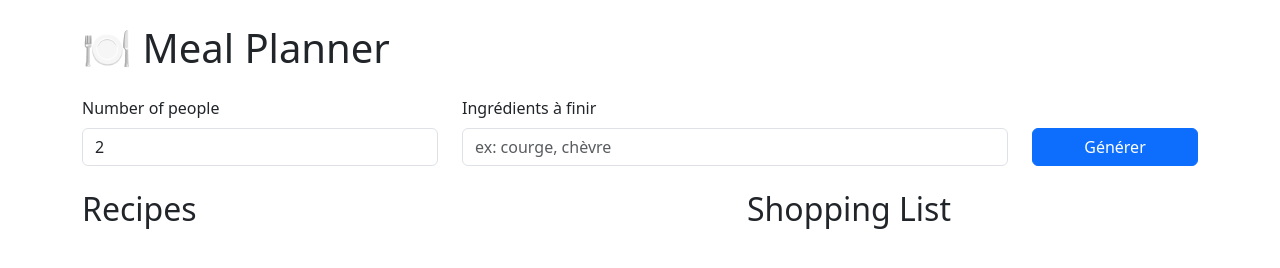
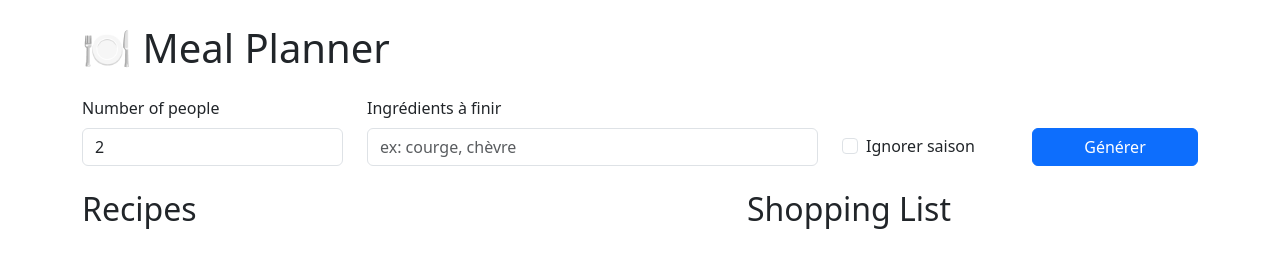
Before and after one commit to beussey/Meal-Planner, a website: page public/index.html in a window 1280 px wide. Drawn offline with nearby package versions, Linux system fonts and the light colour scheme.

Commit message:
Update index.html

```diff
--- a/public/index.html
+++ b/public/index.html
@@ -30,14 +30,24 @@
         <h1 class="mb-4">🍽 Meal Planner</h1>
 
 <div class="row mb-4">
-          <div class="col-md-4">
+
+  <div class="col-md-3">
     <label class="form-label">Number of people</label>
     <input type="number" id="people" value="2" min="1" class="form-control" />
   </div>
 
-          <div class="col-md-6">
+  <div class="col-md-5">
     <label class="form-label">Ingrédients à finir</label>
     <input type="text" id="ingredientsToUse" class="form-control" placeholder="ex: courge, chèvre">
+  </div>
+
+  <div class="col-md-2 d-flex align-items-end">
+    <div class="form-check mb-2">
+      <input class="form-check-input" type="checkbox" id="ignoreSeason">
+      <label class="form-check-label" for="ignoreSeason">
+        Ignorer saison
+      </label>
+    </div>
   </div>
 
   <div class="col-md-2 d-flex align-items-end">
@@ -45,6 +55,7 @@
       Générer
     </button>
   </div>
+
 </div>
 
         <div class="row">
```
Lines whose indentation alone changed are shown as unchanged.
